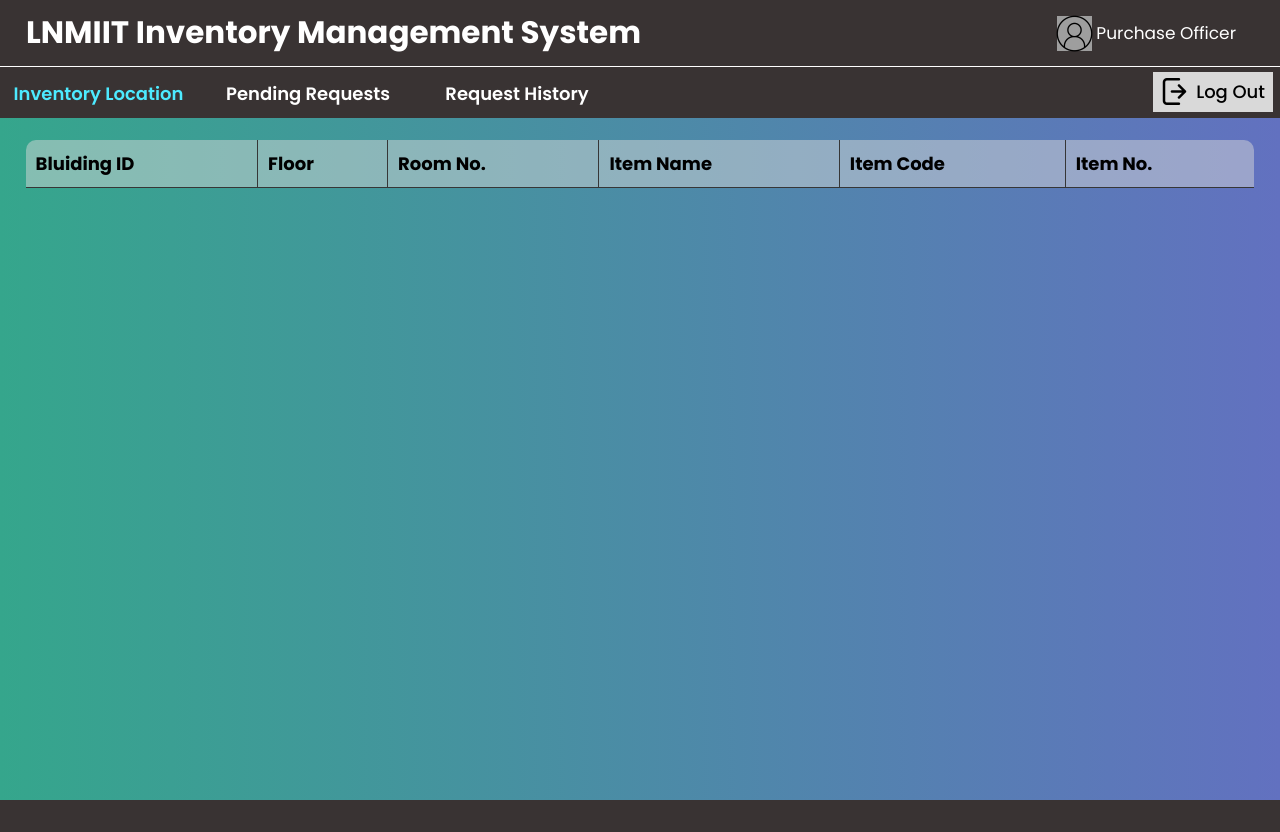
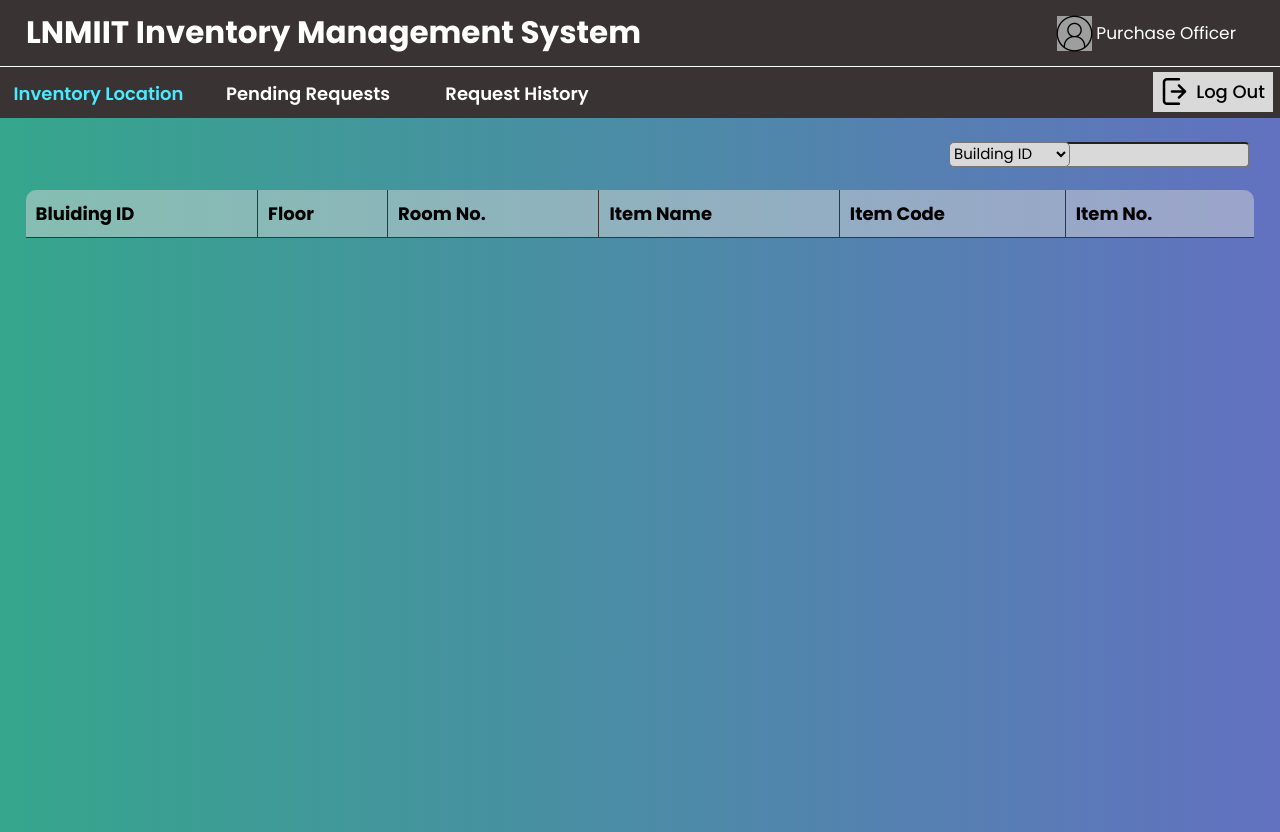
Before and after one commit to deepanshmittal/ISDL, a Django app: template templates/PO-inventory.html in a window 1280 px wide. Before the commit the page ends 800 px from the top, so only its background shows below. Run offline with Django 4.2, Linux system fonts and the light colour scheme; the template is opened without the code that fills it, so the values that code supplies are empty; grey boxes are pictures that could not be loaded.

Commit message:
search button daal diya hai

```diff
--- a/static/css/PO-inventory.css
+++ b/static/css/PO-inventory.css
@@ -279,6 +279,48 @@ body {
     font-family: var(--font-poppins);
 }
 
+.form{
+    position: absolute;
+    top: 140px;
+    right: 0px;
+}
+
+.search_icon{
+    position: absolute;
+    top: 0px;
+    right: 120px;
+    width: 25px;
+    height: 25px;
+    object-fit: cover;
+}
+
+.Search-box{
+    border-radius: 5px;
+    background-color: #d9d9d9;
+    /* font-size: 13px; */
+    font-family: var(--font-poppins);
+}
+
+.options{
+    border-radius: 5px;
+    background-color: #d9d9d9;
+    font-family: var(--font-poppins);
+    font-size: 15px;
+}
+
+.search{
+    position: absolute;
+    top: 0px;
+    right: 15px;
+}
+
+.dropdown{
+    position: absolute;
+    top: 0px;
+    right: 195px;
+}
+
+
 table {
     margin-left: auto;
     margin-right: auto;
@@ -338,12 +380,11 @@ tr td:last-child{
     border-right: none;
 }
 
-
 .scroll {
     position: relative;
     margin: auto;
     border-radius: 10px;
-    top: 140px;
+    top: 190px;
     height: 642px;
     overflow-y: auto;
 }
--- a/templates/PO-inventory.html
+++ b/templates/PO-inventory.html
@@ -67,6 +67,26 @@
             {% endfor %}
         </table>
     </div>
+
+    <div class="form">
+        <form method="POST" class="search">
+            <!-- <img class="search_icon" alt="" src="{% static 'img/search.png' %}"/> -->
+            <div class="search">
+                <input class="Search-box" type="text" placeholder="Search" required name="Search" maxlength="128">
+            </div>
+            <div class = "dropdown">
+            <select class="options" name="languages" id="lang">
+                <option value="building_id">Building ID</option>
+                <option value="Floor">Floor</option>
+                <option value="Room">Room No.</option>
+                <option value="ItemName">Item Name</option>
+                <option value="ItenCode">Item Code</option>
+                <option value="ItemNumber">Item Number</option>
+            </select>
+            </div>
+        </form>
+    </div>
+
 </div>
 <script src={% static 'js/PO-inventory.js' %}></script>
 </body>
```
Also changed, not shown: static/css/MGIM-inventory.css (+43 -1 lines), templates/MGIM-inventory.html (+18 -0 lines).
